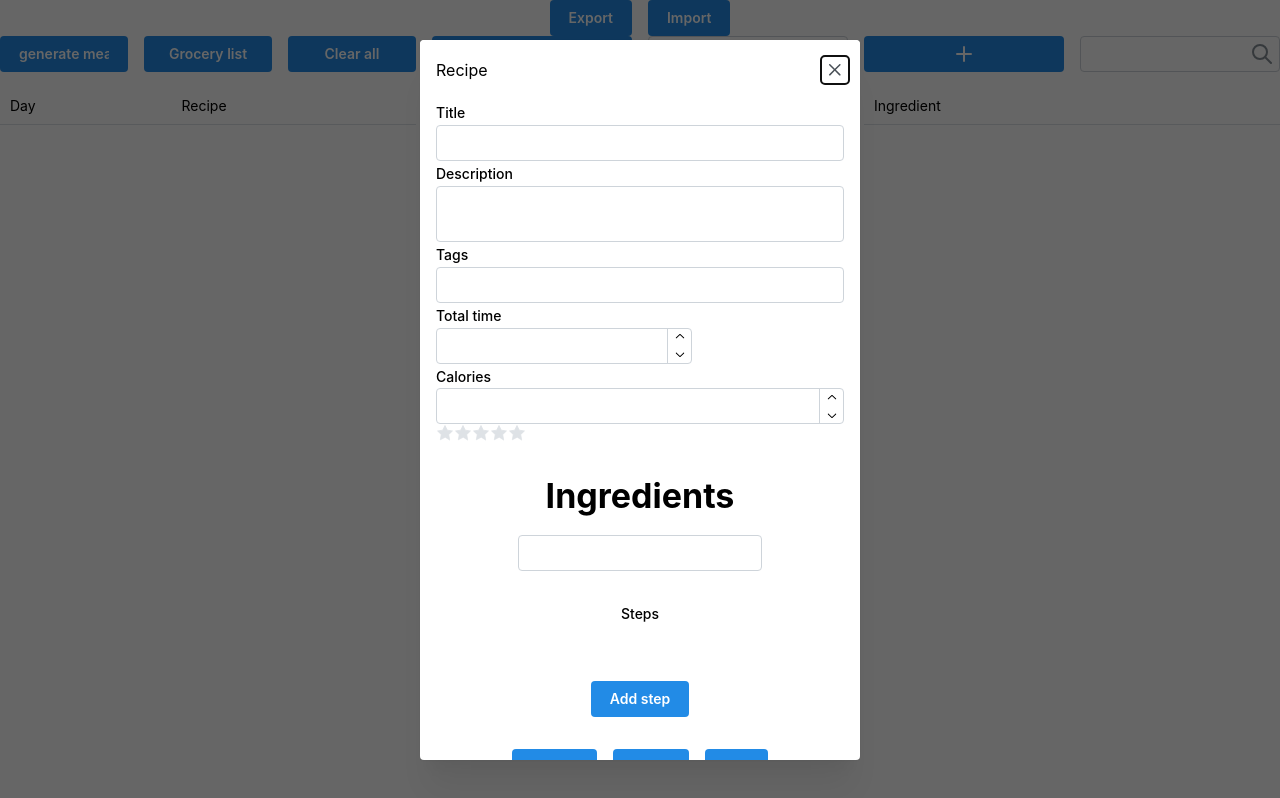
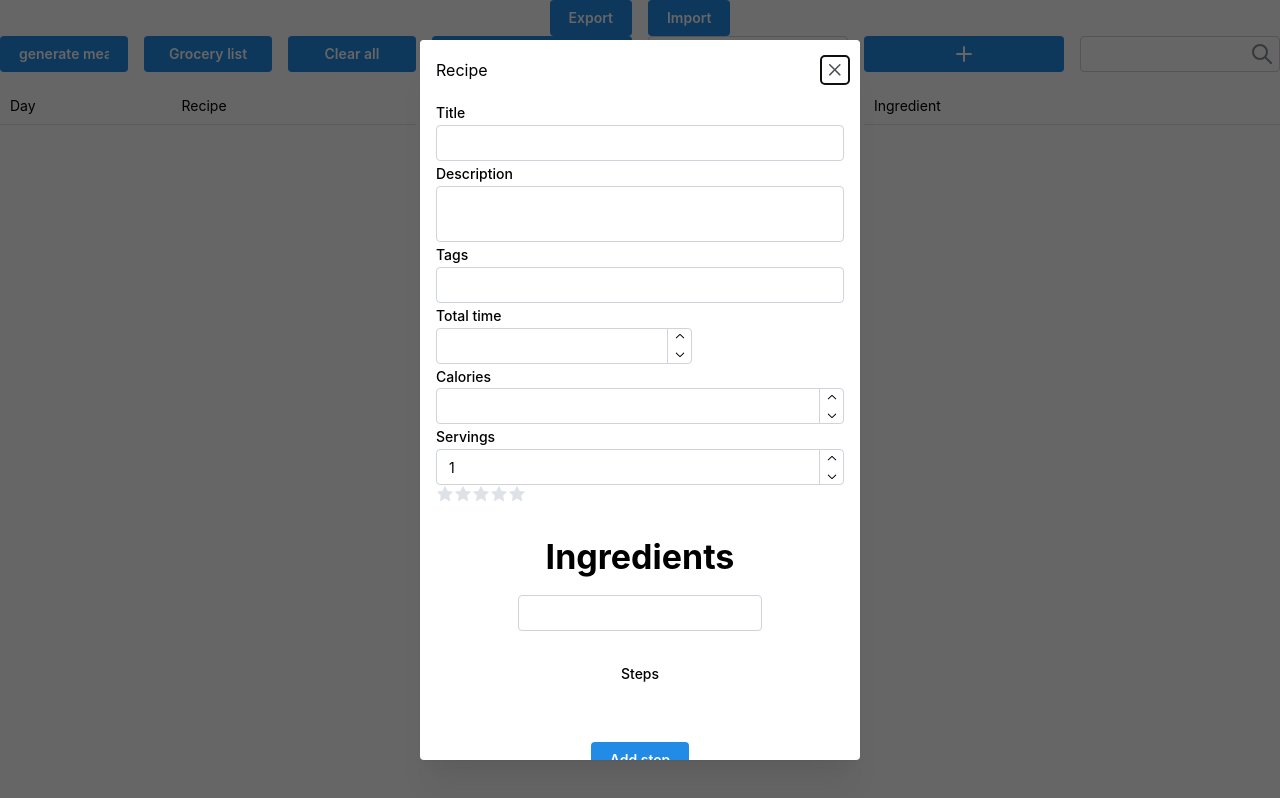
Before and after one commit to PandaGamersHDNL/MealPrepper, a React (Vite) app: page / in a window 1280 px wide. Both pictures are taken after a click on the button 531 px from the left and 54 px from the top of the page. Built offline with nearby package versions, Linux system fonts and the light colour scheme.

Commit message:
servings no functionality

```diff
--- a/src/Components/Dashboard/Recipe/FormModal.tsx
+++ b/src/Components/Dashboard/Recipe/FormModal.tsx
@@ -152,6 +152,7 @@ export function RecipeFormModal(props: {
                     label="Calories"
                     {...form.getInputProps("calories")}
                 />
+                <NumberInput label="Servings" {...form.getInputProps("servings")}/>
                 <Rating fractions={2} {...form.getInputProps("rating")} />
                 <Stack align="center" mt="xl" title="Ingredients">
                     <Title size="h1"> Ingredients</Title>
--- a/src/Interfaces/Recipe.ts
+++ b/src/Interfaces/Recipe.ts
@@ -11,7 +11,8 @@ export interface IRecipe {
     steps?: string[],
     description?: string,
     calories?: number,
-    rating?: number
+    rating?: number,
+    servings?: number // a serving can be a cookie for cookies or a serving as in a plate of food
 }
 
 export function createEmptyRecipe():IRecipe {
@@ -23,6 +24,7 @@ export function createEmptyRecipe():IRecipe {
         tagIds: [],
         ingredients: [],
         steps: [],
-        description: ""
+        description: "",
+        servings: 1
     }
 }
```
